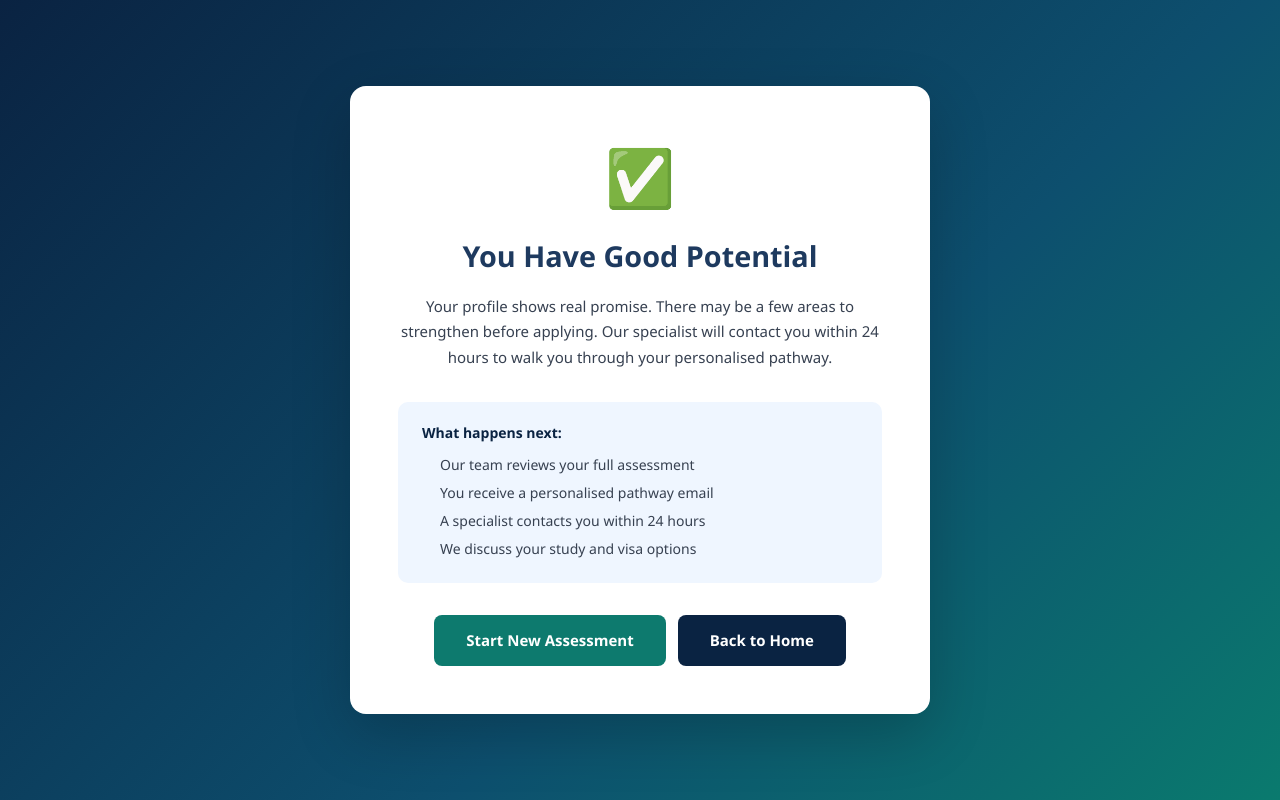
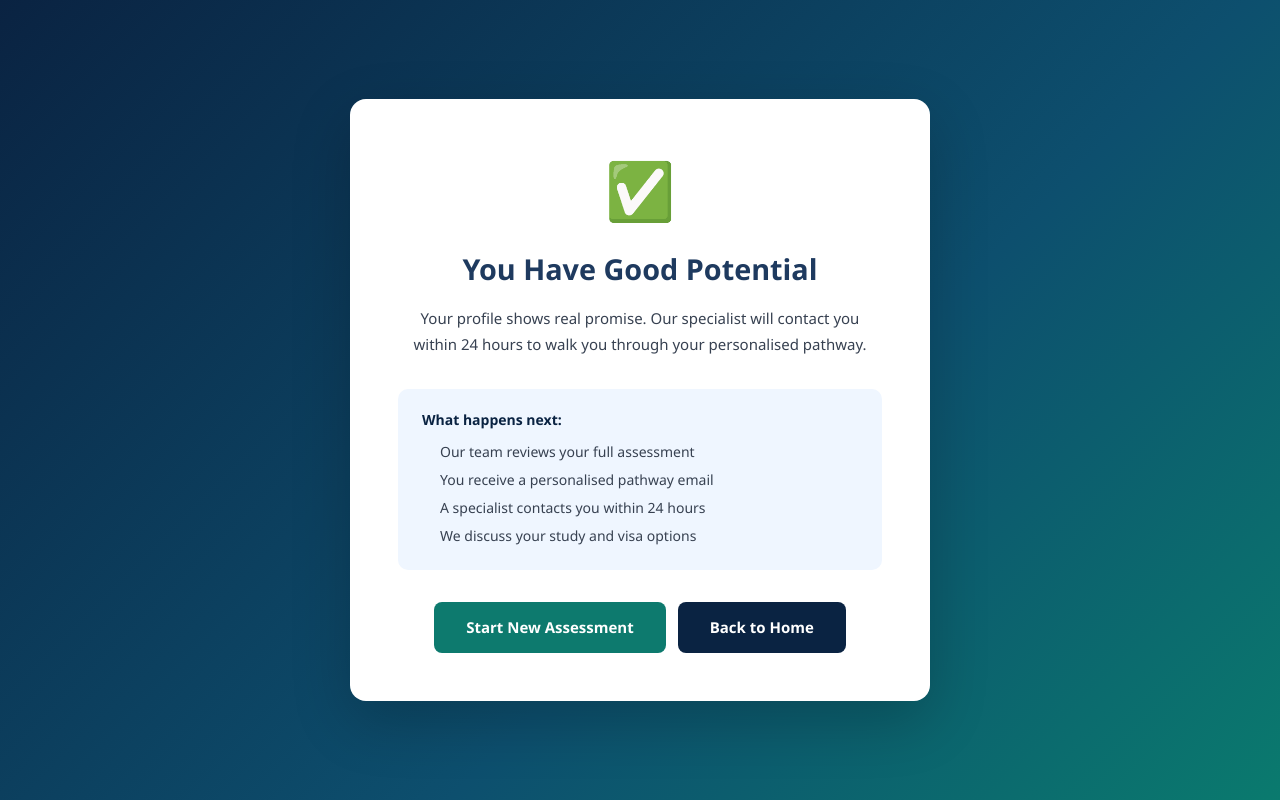
Before and after one commit to sorenastudy-stack/SorenaVisaPlatform, a Next.js app in the folder frontend/: page /eligibility/result in a window 1280 px wide. Built offline with nearby package versions, Linux system fonts and the light colour scheme.

Commit message:
fix: result page correct file, field mapping to backend

```diff
--- a/frontend/src/app/eligibility/result/page.tsx
+++ b/frontend/src/app/eligibility/result/page.tsx
@@ -6,40 +6,19 @@ function ResultContent() {
   const searchParams = useSearchParams();
   const router = useRouter();
   const score = (searchParams.get('score') || '').toUpperCase();
-
   const getContent = () => {
-    if (score === 'HIGH' || score === '3') return {
-      emoji: '🎉',
-      headline: 'You Have Strong Eligibility',
-      message: 'Your profile shows excellent potential for your chosen study pathway. Our team will personally review your assessment and contact you within 24 hours with a tailored recommendation.',
-      color: '#065f46',
-      bg: '#ecfdf5',
-    };
-    if (score === 'LOW' || score === '1') return {
-      emoji: '📋',
-      headline: 'Your Pathway Needs Some Preparation',
-      message: 'Based on your assessment, there are some areas we can help you strengthen before applying. Our specialist will contact you within 24 hours to discuss a preparation plan.',
-      color: '#92400e',
-      bg: '#fffbeb',
-    };
-    return {
-      emoji: '✅',
-      headline: 'You Have Good Potential',
-      message: 'Your profile shows real promise. There may be a few areas to strengthen before applying. Our specialist will contact you within 24 hours to walk you through your personalised pathway.',
-      color: '#1e3a5f',
-      bg: '#eff6ff',
-    };
+    if (score === 'HIGH') return { emoji: '🎉', headline: 'You Have Strong Eligibility', message: 'Your profile shows excellent potential. Our team will personally review your assessment and contact you within 24 hours with a tailored recommendation.', color: '#065f46', bg: '#ecfdf5' };
+    if (score === 'LOW') return { emoji: '📋', headline: 'Your Pathway Needs Some Preparation', message: 'There are some areas we can help you strengthen. Our specialist will contact you within 24 hours to discuss a preparation plan.', color: '#92400e', bg: '#fffbeb' };
+    return { emoji: '✅', headline: 'You Have Good Potential', message: 'Your profile shows real promise. Our specialist will contact you within 24 hours to walk you through your personalised pathway.', color: '#1e3a5f', bg: '#eff6ff' };
   };
-
-  const content = getContent();
-
+  const c = getContent();
   return (
     <div style={{ minHeight: '100vh', background: 'linear-gradient(135deg,#0a2342 0%,#0d4f6e 60%,#0a7a6e 100%)', display: 'flex', alignItems: 'center', justifyContent: 'center', padding: '40px 24px' }}>
       <div style={{ background: '#fff', borderRadius: 16, padding: '48px', width: '100%', maxWidth: 580, boxShadow: '0 20px 60px rgba(0,0,0,0.2)', textAlign: 'center' }}>
-        <div style={{ fontSize: 56, marginBottom: 16 }}>{content.emoji}</div>
-        <h1 style={{ fontSize: '1.8rem', fontWeight: 800, color: content.color, marginBottom: 16 }}>{content.headline}</h1>
-        <p style={{ color: '#374151', fontSize: 15, lineHeight: 1.7, marginBottom: 32 }}>{content.message}</p>
-        <div style={{ background: content.bg, borderRadius: 10, padding: '20px 24px', marginBottom: 32, textAlign: 'left' }}>
+        <div style={{ fontSize: 56, marginBottom: 16 }}>{c.emoji}</div>
+        <h1 style={{ fontSize: '1.8rem', fontWeight: 800, color: c.color, marginBottom: 16 }}>{c.headline}</h1>
+        <p style={{ color: '#374151', fontSize: 15, lineHeight: 1.7, marginBottom: 32 }}>{c.message}</p>
+        <div style={{ background: c.bg, borderRadius: 10, padding: '20px 24px', marginBottom: 32, textAlign: 'left' }}>
           <p style={{ fontWeight: 700, color: '#0a2342', marginBottom: 8, fontSize: 14 }}>What happens next:</p>
           <ul style={{ margin: 0, padding: '0 0 0 18px', color: '#374151', fontSize: 14, lineHeight: 2 }}>
             <li>Our team reviews your full assessment</li>
@@ -48,21 +27,12 @@ function ResultContent() {
             <li>We discuss your study and visa options</li>
           </ul>
         </div>
-        <button onClick={() => router.push('/eligibility')} style={{ padding: '14px 32px', borderRadius: 8, background: '#0d7a6e', color: '#fff', fontWeight: 700, fontSize: 15, border: 'none', cursor: 'pointer', marginRight: 12 }}>
-          Start New Assessment
-        </button>
-        <button onClick={() => router.push('/')} style={{ padding: '14px 32px', borderRadius: 8, background: '#0a2342', color: '#fff', fontWeight: 700, fontSize: 15, border: 'none', cursor: 'pointer' }}>
-          Back to Home
-        </button>
+        <button onClick={() => router.push('/eligibility')} style={{ padding: '14px 32px', borderRadius: 8, background: '#0d7a6e', color: '#fff', fontWeight: 700, fontSize: 15, border: 'none', cursor: 'pointer', marginRight: 12 }}>Start New Assessment</button>
+        <button onClick={() => router.push('/')} style={{ padding: '14px 32px', borderRadius: 8, background: '#0a2342', color: '#fff', fontWeight: 700, fontSize: 15, border: 'none', cursor: 'pointer' }}>Back to Home</button>
       </div>
     </div>
   );
 }
-
 export default function ResultPage() {
-  return (
-    <Suspense fallback={<div>Loading...</div>}>
-      <ResultContent />
-    </Suspense>
-  );
+  return <Suspense fallback={<div>Loading...</div>}><ResultContent /></Suspense>;
 }
```
